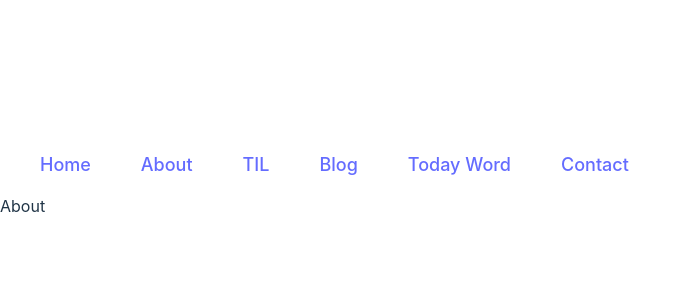
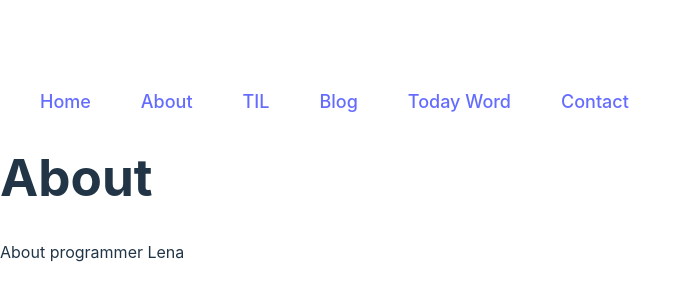
Before and after one commit to lenayoo/LENABlog, a React (Vite) app: page /about in a window 1280 px wide. Shown: the part 224-524 px from the top of the page, without its empty margins (0-692 px from the left). Built offline with nearby package versions, Linux system fonts and the light colour scheme.

Commit message:
about page

```diff
--- a/src/pages/About.jsx
+++ b/src/pages/About.jsx
@@ -1,5 +1,10 @@
 function About() {
-  return <div>About</div>
+  return (
+    <div>
+      <h1>About</h1>
+      <p>About programmer Lena</p>
+    </div>
+  )
 }
 
 export default About
```
